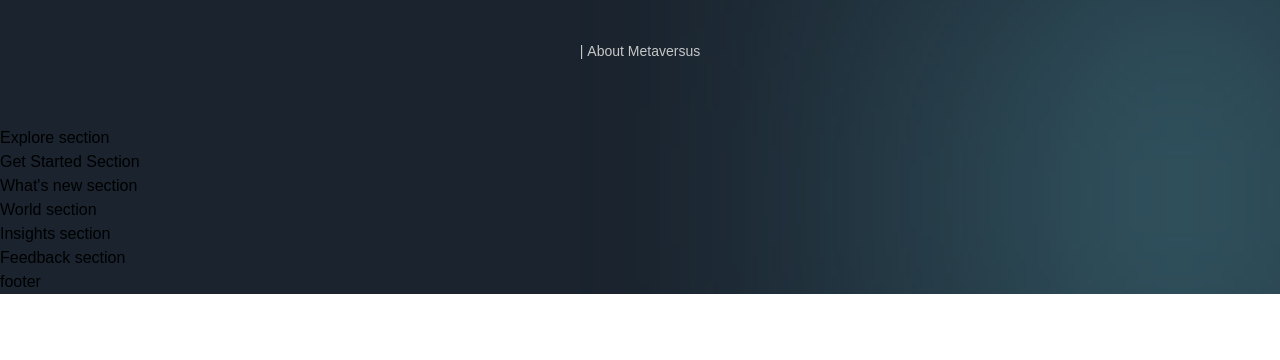
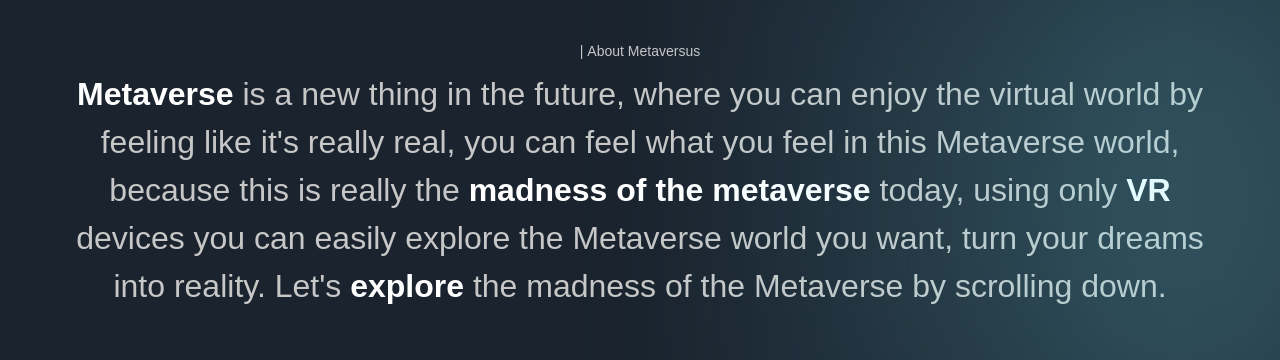
Before and after one commit to emmypuch/metaverse-project, a Next.js app: page / in a window 1280 px wide. Shown: the part 1127-1487 px from the top of the page. Before the commit the page ends 1421 px from the top, so only its background shows below. Built offline with nearby package versions, Linux system fonts and the light colour scheme; a web font is replaced by a local one.

Commit message:
added content to the about pages

```diff
--- a/sections/About.jsx
+++ b/sections/About.jsx
@@ -17,6 +17,15 @@
       className={`${styles.innerWidth} mx-auto ${styles.flexCenter} flex-col`}
     >
       <TypingText title="| About Metaversus" textStyles="text-center" />
+      <motion.p
+        variants={fadeIn('up', 'tween', 0.2, 1)}
+        className="mt-[8px] font-normal sm:text-[32px] text-[20px] text-center text-secondary-white"
+      >
+        <span className="font-extrabold text-white">Metaverse</span> is a new thing in the future, where you can enjoy the virtual
+        world by feeling like it's really real, you can feel what you feel in this
+        Metaverse world, because this is really the <span className="font-extrabold text-white">madness of the metaverse</span> today, using only <span className="font-extrabold text-white">VR</span> devices you can easily explore the Metaverse world you want,
+        turn your dreams into reality. Let's <span className="font-extrabold text-white">explore</span> the madness of the Metaverse by scrolling down.
+      </motion.p>
     </motion.div>
   </section>
 );
```
